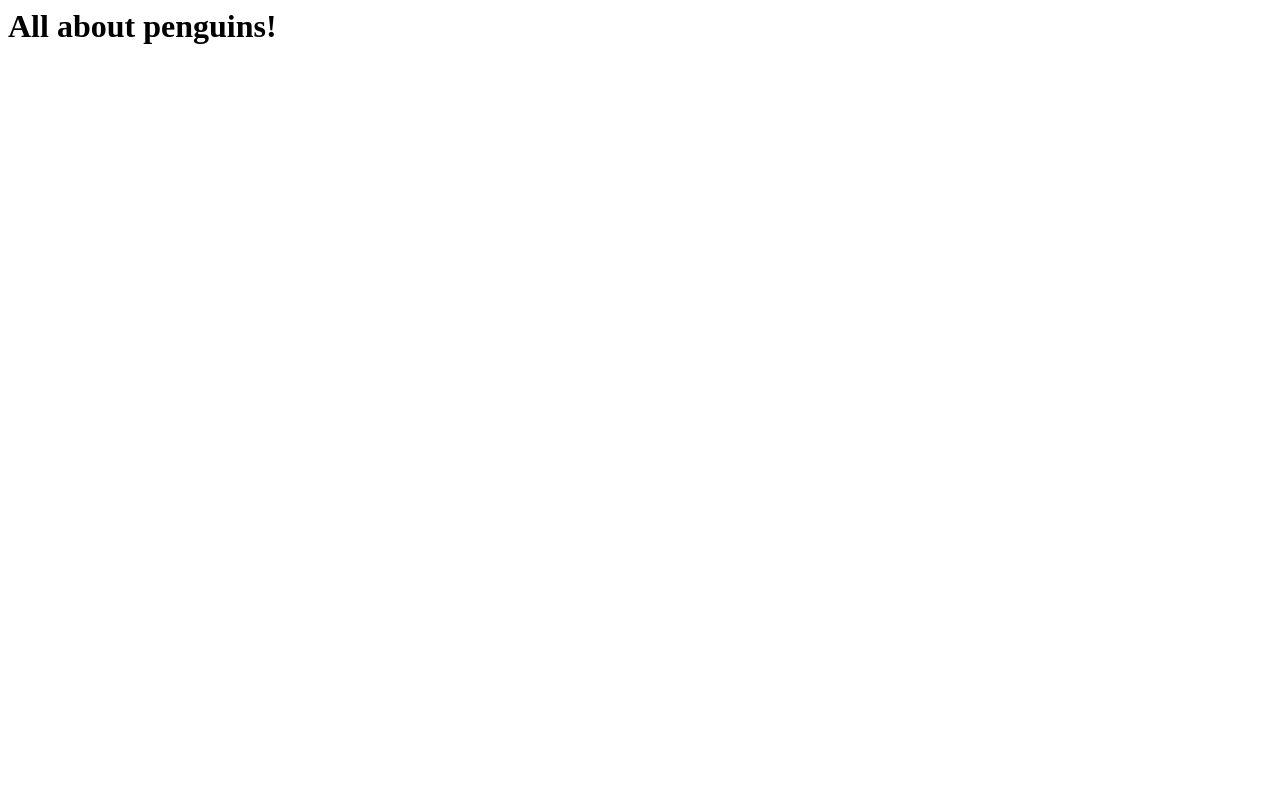
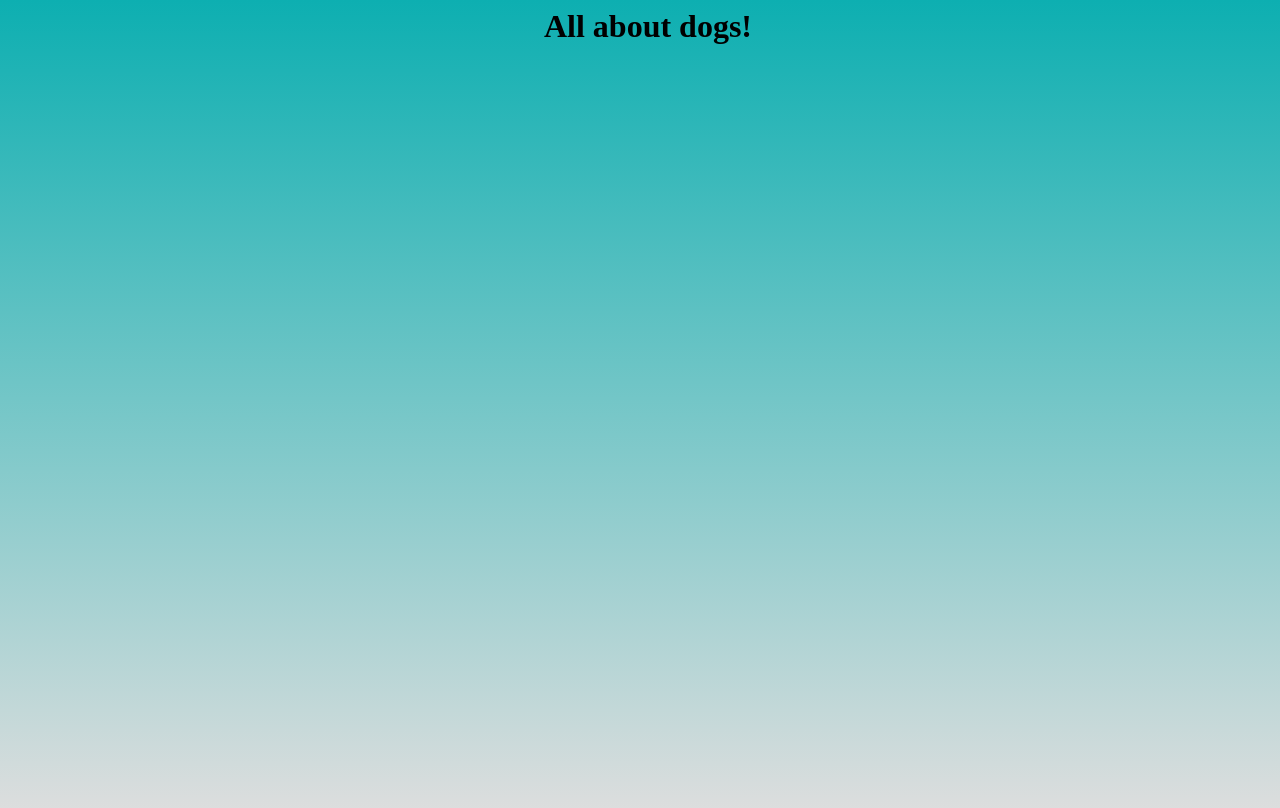
Before and after one commit to sh9803/My-Website-2024, a plain HTML site: page index.html in a window 1280 px wide. Drawn offline with Linux system fonts and the light colour scheme.

Commit message:
Update index.html

```diff
--- a/index.html
+++ b/index.html
@@ -1,6 +1,20 @@
 <html>
-<head></head>
+<head>
+  <style>
+     body{
+         text-align: center;
+         background-image: linear-gradient(rgb(13, 175, 177), rgb(222, 222, 222));
+         min-width: 100%;
+         min-height: 100%;
+      }
+  </style>
+</head>
+
 <body>
-<h1>All about penguins!</h1>
+<h1>All about dogs!</h1>
+
+
+
 </body>
+
 </html>
```
